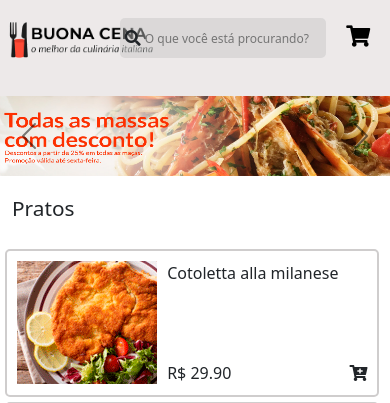
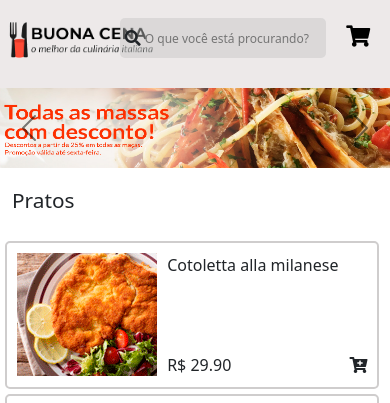
Before and after one commit to gustavoiosimura/BuonaCena, a Flask app: page / in a window 390 px wide. Shown: the top 403 px of the page. Run offline with Flask 2, Linux system fonts and the light colour scheme; data comes from the database, SQL or seed files in the repository; some libraries are stand-ins or nearby versions.

Commit message:
Update base_cliente.html

```diff
--- a/templates/base_cliente.html
+++ b/templates/base_cliente.html
@@ -45,6 +45,9 @@ div#carouselExampleIndicators {
     top: 80px;
     position: relative;
 }
+.navbar{
+  padding-bottom: 0px !important;
+}
     }
     </style>
   </head>
```
